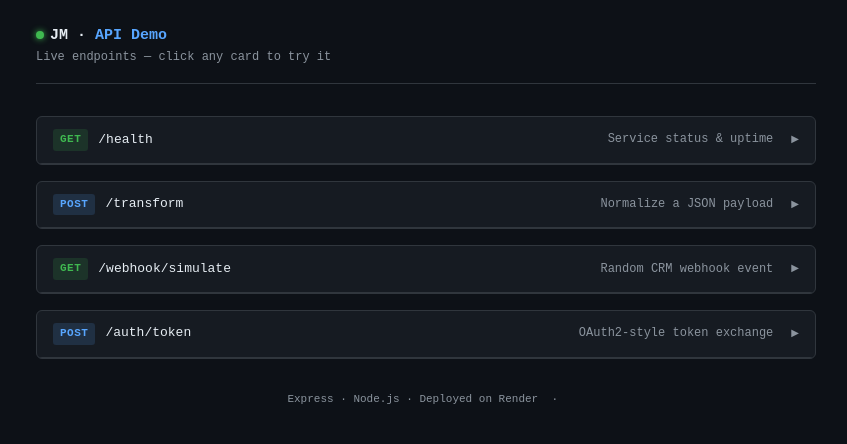
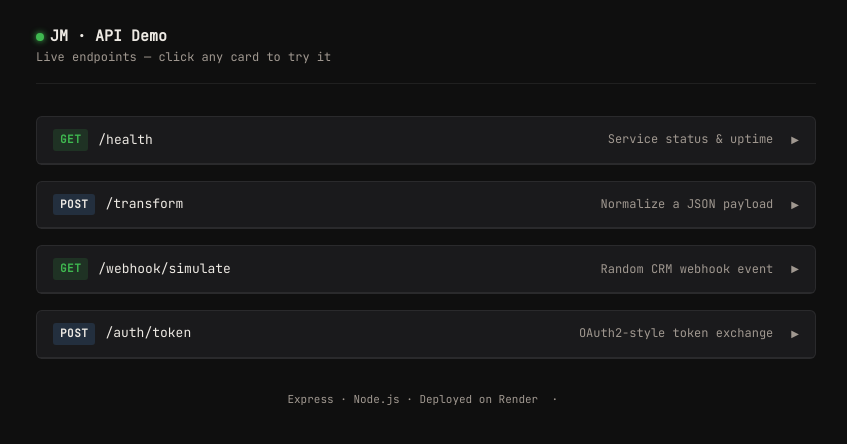
Before and after one commit to jeffmaddow-ops/jm-api-demo, a website: page public/index.html in a window 1280 px wide. Shown: the whole page, without its empty margins (214-1061 px from the left). Drawn offline with Linux system fonts and the light colour scheme.

Commit message:
style: replace :root design tokens with warm-brass palette

```diff
--- a/public/index.html
+++ b/public/index.html
@@ -11,17 +11,22 @@
     *, *::before, *::after { box-sizing: border-box; margin: 0; padding: 0; }
 
     :root {
-      --bg:        #0d1117;
-      --surface:   #161b22;
-      --border:    #30363d;
-      --text:      #e6edf3;
-      --muted:     #8b949e;
-      --green:     #3fb950;
-      --blue:      #58a6ff;
-      --orange:    #d29922;
-      --red:       #f85149;
-      --purple:    #bc8cff;
-      --font-mono: 'SF Mono', 'Fira Code', 'Cascadia Code', monospace;
+      --bg:          #0F0F0F;
+      --surface:     #1A1A1C;
+      --border:      rgba(255,255,255,0.07);
+      --text:        #EDE9E3;
+      --muted:       #A09890;
+      --muted-dim:   #585450;
+      --accent:      #C09050;
+      --accent-dim:  rgba(192,144,80,0.12);
+      --accent-glow: rgba(192,144,80,0.06);
+      --green:       #3fb950;
+      --orange:      #d29922;
+      --red:         #f85149;
+      --purple:      #bc8cff;
+      --font-mono:   'JetBrains Mono', 'SF Mono', monospace;
+      --font-body:   'DM Sans', -apple-system, BlinkMacSystemFont, sans-serif;
+      --font-display:'Cormorant Garamond', Georgia, serif;
     }
 
     body {
```
